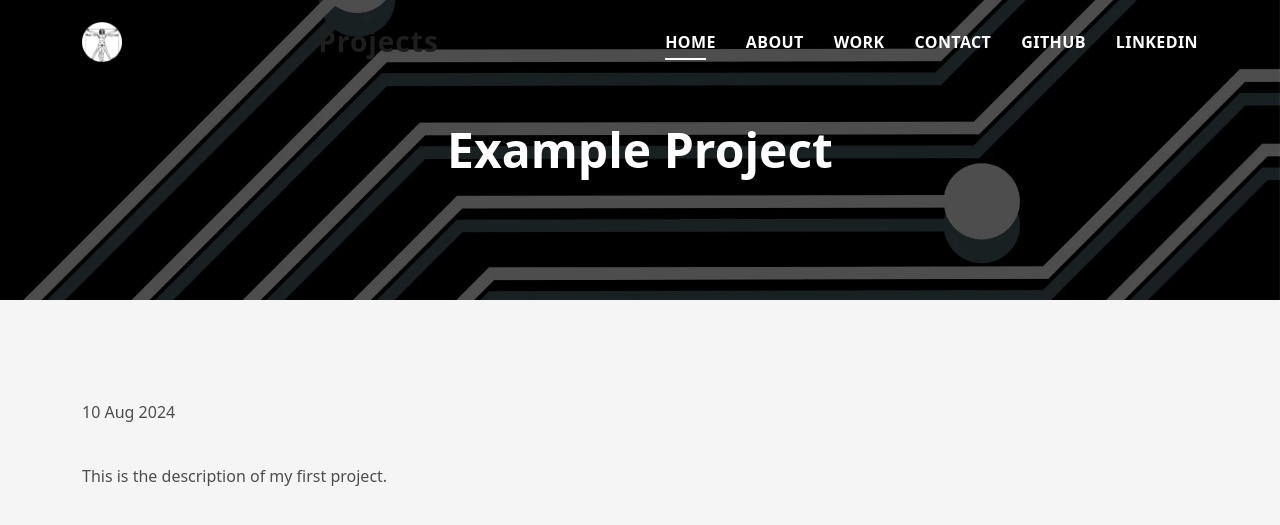
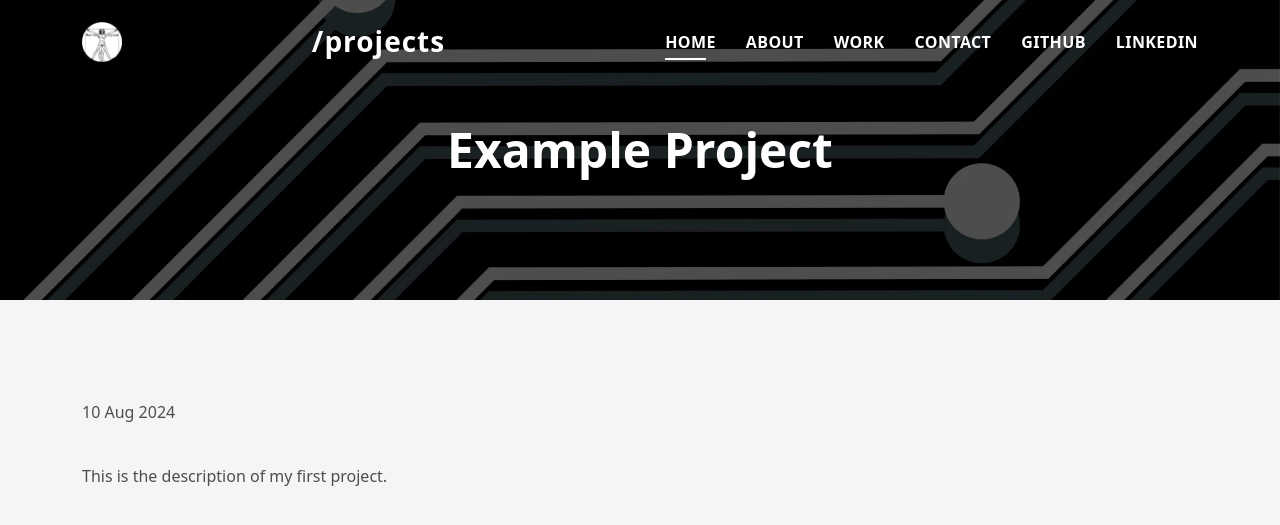
Before and after one commit to LeonardoFerrisi/portfolio-site, a Jekyll site: the page built from _projects/test-project-title.md, in a window 1280 px wide. Shown: the top 525 px of the page. Built offline with Jekyll 4.4.1, drawn with Linux system fonts in a browser that asks for light colours.

Commit message:
updated logo formatting

```diff
--- a/_projects/test-project-title.md
+++ b/_projects/test-project-title.md
@@ -1,6 +1,6 @@
 ---
 title: "Example Project"
-category: "Projects"
+category: "/projects"
 date: 2024-08-10
 ---
 
--- a/assets/css/style.css
+++ b/assets/css/style.css
@@ -483,7 +483,11 @@ a:hover {
   padding: 0;
   font-weight: 600;
   letter-spacing: 1px;
+  color: #fff;
+  font-weight: 600;
+  text-align: center;
 }
+
 #header .logo a {
   color: #fff;
 }
```
